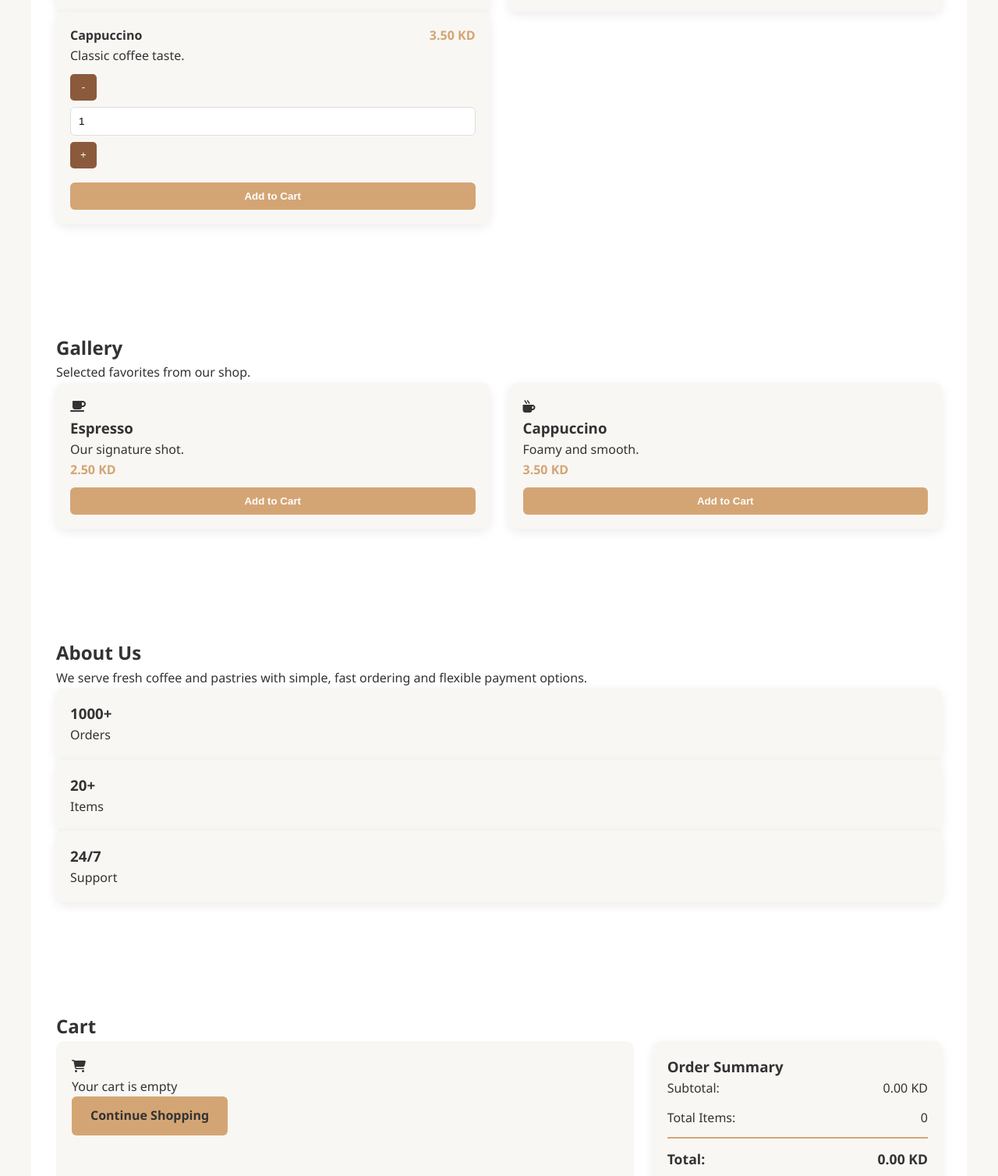
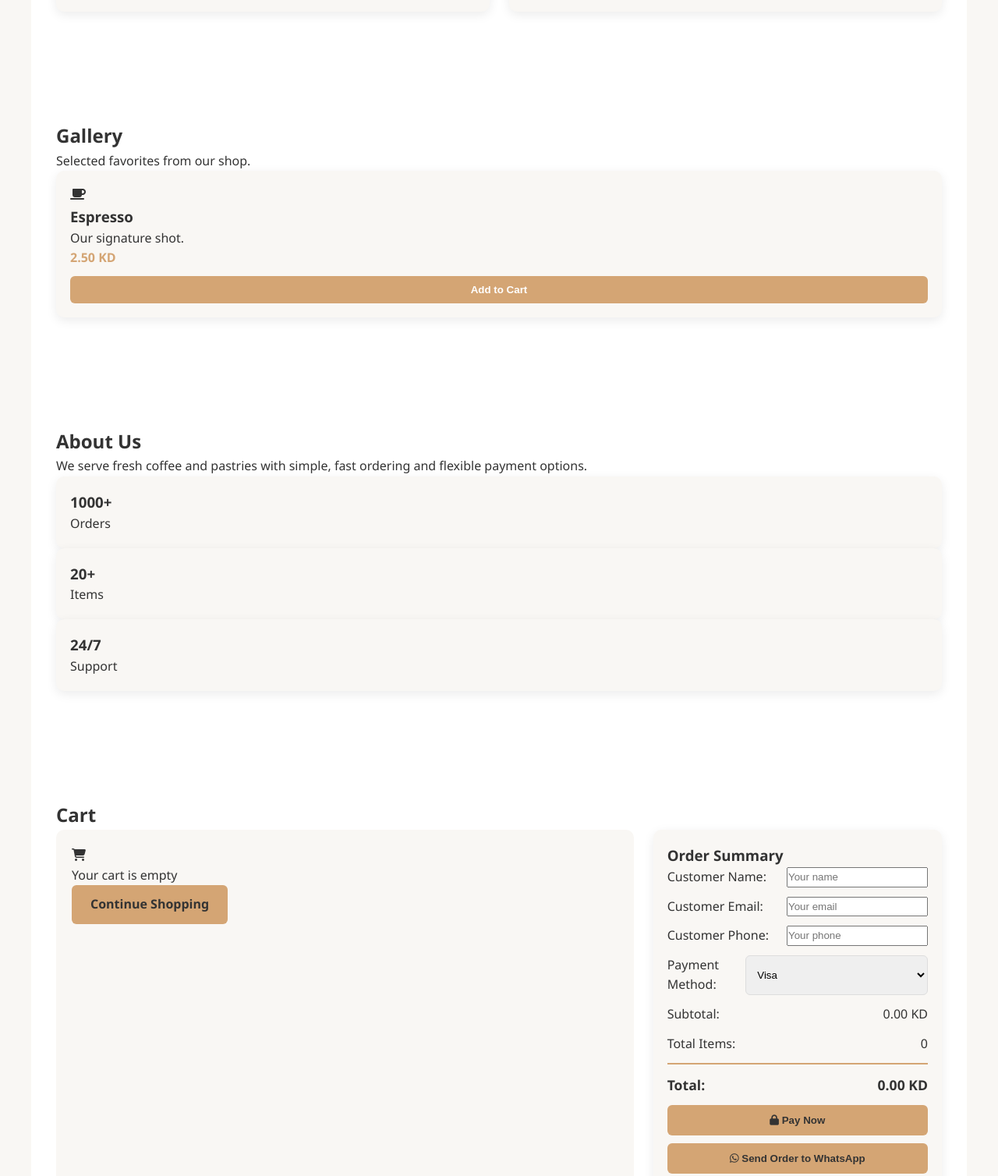
Before and after one commit to mwanikipaul900-paul/paulcoffeeshop.github.io, a plain HTML site: page index.html in a window 1280 px wide. Shown: the part 1382-2890 px from the top of the page at 78% size. Drawn offline with Linux system fonts and the light colour scheme.

Commit message:
Update index.html

```diff
--- a/index.html
+++ b/index.html
@@ -18,7 +18,7 @@
                 <li><a href="#menu" class="nav-link">Menu</a></li>
                 <li><a href="#gallery" class="nav-link">Gallery</a></li>
                 <li><a href="#about" class="nav-link">About</a></li>
-                <li><a href="#cart" class="nav-link">Cart <span class="cart-count">0</span></a></li>
+                <li><a href="#cart" class="nav-link cart-link">Cart <span class="cart-count">0</span></a></li>
                 <li><a href="#contact" class="nav-link nav-cta">Contact</a></li>
             </ul>
             <div class="hamburger">
@@ -67,37 +67,23 @@
                             <button class="btn-add-to-cart" data-id="1" data-name="Espresso" data-price="2.50">Add to Cart</button>
                         </div>
                     </div>
-
-                    <div class="menu-item" data-id="2" data-name="Cappuccino" data-price="3.50">
-                        <div class="item-header">
-                            <h4>Cappuccino</h4>
-                            <span class="price">3.50 KD</span>
-                        </div>
-                        <p>Classic coffee taste.</p>
-                        <div class="item-controls">
-                            <button class="btn-quantity" data-id="2" data-action="minus">-</button>
-                            <input type="number" class="quantity-input" data-id="2" value="1" min="1">
-                            <button class="btn-quantity" data-id="2" data-action="plus">+</button>
-                            <button class="btn-add-to-cart" data-id="2" data-name="Cappuccino" data-price="3.50">Add to Cart</button>
-                        </div>
-                    </div>
                 </div>
             </div>
 
             <div class="menu-category">
                 <h3><i class="fas fa-croissant"></i> Pastries</h3>
                 <div class="menu-items">
-                    <div class="menu-item" data-id="3" data-name="Croissant" data-price="2.00">
+                    <div class="menu-item" data-id="2" data-name="Croissant" data-price="2.00">
                         <div class="item-header">
                             <h4>Croissant</h4>
                             <span class="price">2.00 KD</span>
                         </div>
                         <p>Fresh and flaky.</p>
                         <div class="item-controls">
-                            <button class="btn-quantity" data-id="3" data-action="minus">-</button>
-                            <input type="number" class="quantity-input" data-id="3" value="1" min="1">
-                            <button class="btn-quantity" data-id="3" data-action="plus">+</button>
-                            <button class="btn-add-to-cart" data-id="3" data-name="Croissant" data-price="2.00">Add to Cart</button>
+                            <button class="btn-quantity" data-id="2" data-action="minus">-</button>
+                            <input type="number" class="quantity-input" data-id="2" value="1" min="1">
+                            <button class="btn-quantity" data-id="2" data-action="plus">+</button>
+                            <button class="btn-add-to-cart" data-id="2" data-name="Croissant" data-price="2.00">Add to Cart</button>
                         </div>
                     </div>
                 </div>
@@ -119,20 +105,6 @@
                             <p>Our signature shot.</p>
                             <span class="price-badge">2.50 KD</span>
                             <button class="btn-add-to-cart" data-id="1" data-name="Espresso" data-price="2.50">Add to Cart</button>
-                        </div>
-                    </div>
-                </div>
-            </div>
-
-            <div class="gallery-item" data-id="2" data-name="Cappuccino" data-price="3.50">
-                <div class="gallery-image-wrapper">
-                    <i class="fas fa-mug-hot gallery-icon"></i>
-                    <div class="gallery-overlay">
-                        <div class="overlay-content">
-                            <h3>Cappuccino</h3>
-                            <p>Foamy and smooth.</p>
-                            <span class="price-badge">3.50 KD</span>
-                            <button class="btn-add-to-cart" data-id="2" data-name="Cappuccino" data-price="3.50">Add to Cart</button>
                         </div>
                     </div>
                 </div>
@@ -166,18 +138,18 @@
                 <h3>Order Summary</h3>
 
                 <div class="summary-item">
-                    <span>Subtotal:</span>
-                    <span id="subtotal">0.00 KD</span>
+                    <span>Customer Name:</span>
+                    <input type="text" id="customer-name" placeholder="Your name">
                 </div>
 
                 <div class="summary-item">
-                    <span>Total Items:</span>
-                    <span id="total-items">0</span>
+                    <span>Customer Email:</span>
+                    <input type="email" id="customer-email" placeholder="Your email">
                 </div>
 
-                <div class="summary-item total">
-                    <span>Total:</span>
-                    <span id="total-price">0.00 KD</span>
+                <div class="summary-item">
+                    <span>Customer Phone:</span>
+                    <input type="tel" id="customer-phone" placeholder="Your phone">
                 </div>
 
                 <div class="summary-item">
@@ -201,6 +173,21 @@
                         <p><strong>Bank:</strong> Co-operative Bank of Kenya</p>
                         <p><strong>Account No:</strong> 01234566678</p>
                     </div>
+                </div>
+
+                <div class="summary-item">
+                    <span>Subtotal:</span>
+                    <span id="subtotal">0.00 KD</span>
+                </div>
+
+                <div class="summary-item">
+                    <span>Total Items:</span>
+                    <span id="total-items">0</span>
+                </div>
+
+                <div class="summary-item total">
+                    <span>Total:</span>
+                    <span id="total-price">0.00 KD</span>
                 </div>
 
                 <button id="pay-now-btn" class="btn btn-primary btn-full" disabled>
```
